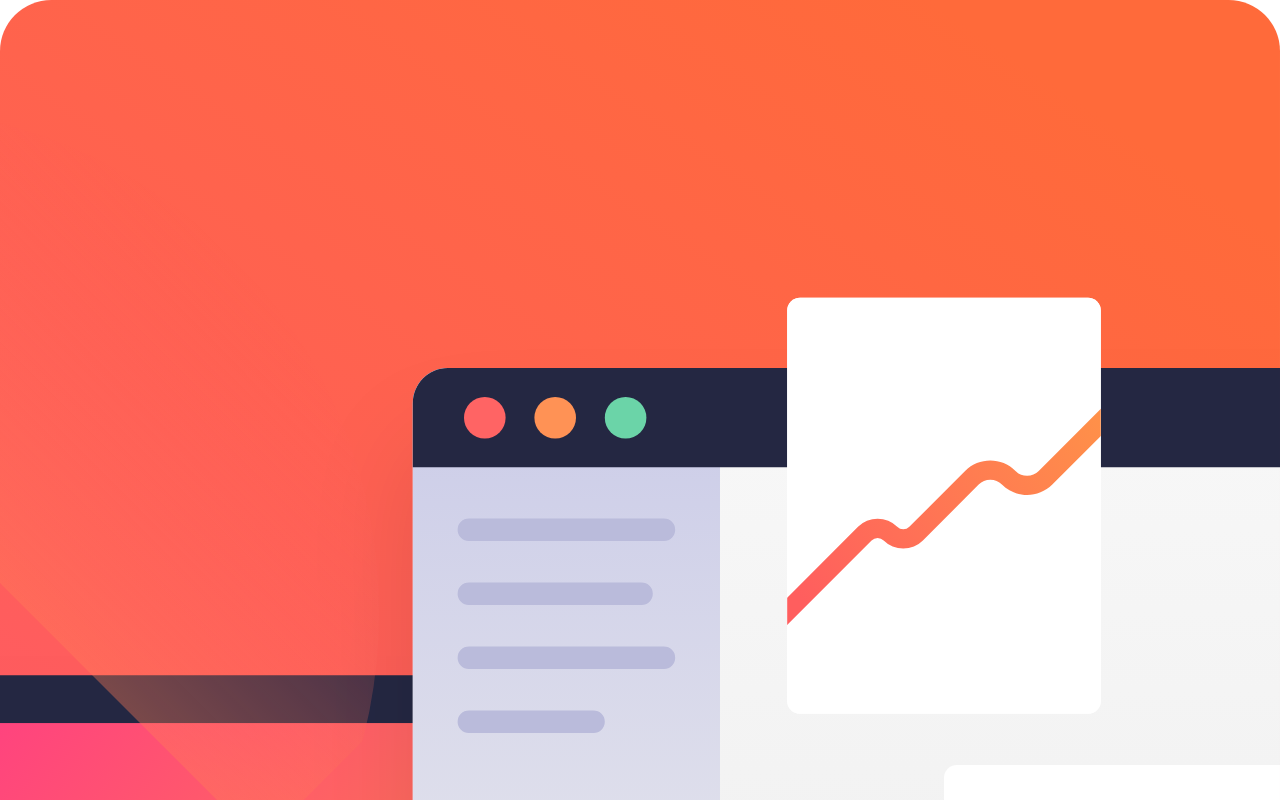
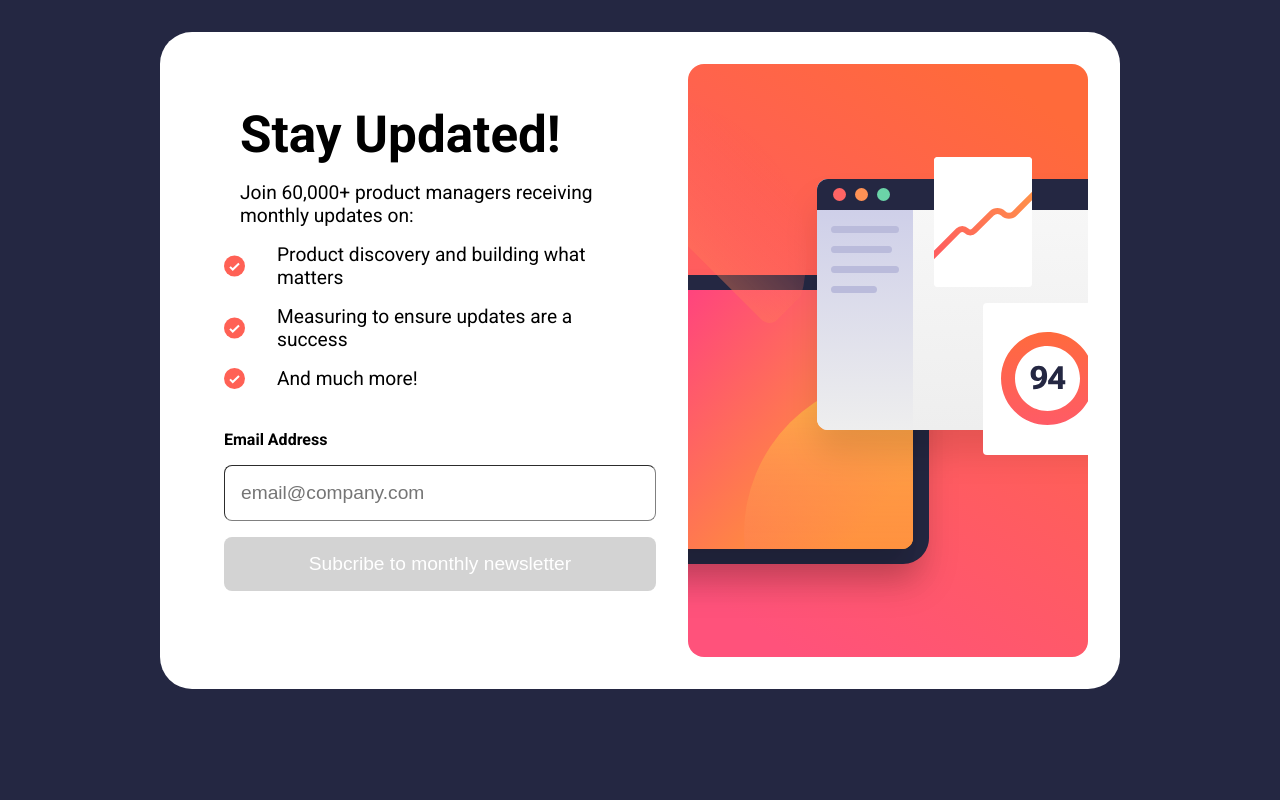
Before and after one commit to riwepo/fem-newsletter-signup-form-with-success-message, a React (Create React App) app: page / in a window 1280 px wide. Shown: the top 800 px of the page. Built offline with nearby package versions, Linux system fonts and the light colour scheme.

Commit message:
desktop styling

```diff
--- a/src/components/SignUpCard.module.css
+++ b/src/components/SignUpCard.module.css
@@ -5,3 +5,14 @@
   margin: 0 auto;
   background-color: white;
 }
+
+/* media query for desktop */
+@media (min-width: 768px) {
+  .card {
+    max-width: 60rem;
+    margin: 2rem auto;
+    flex-direction: row-reverse;
+    padding: 2rem;
+    border-radius: 2rem;
+  }
+}
```
